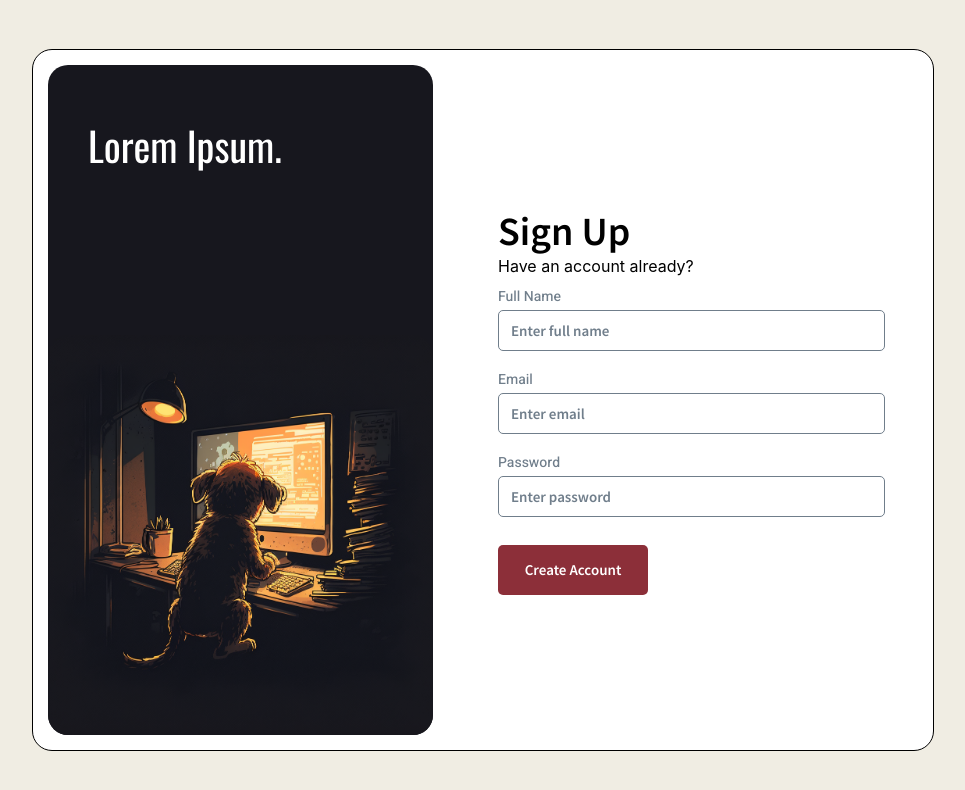
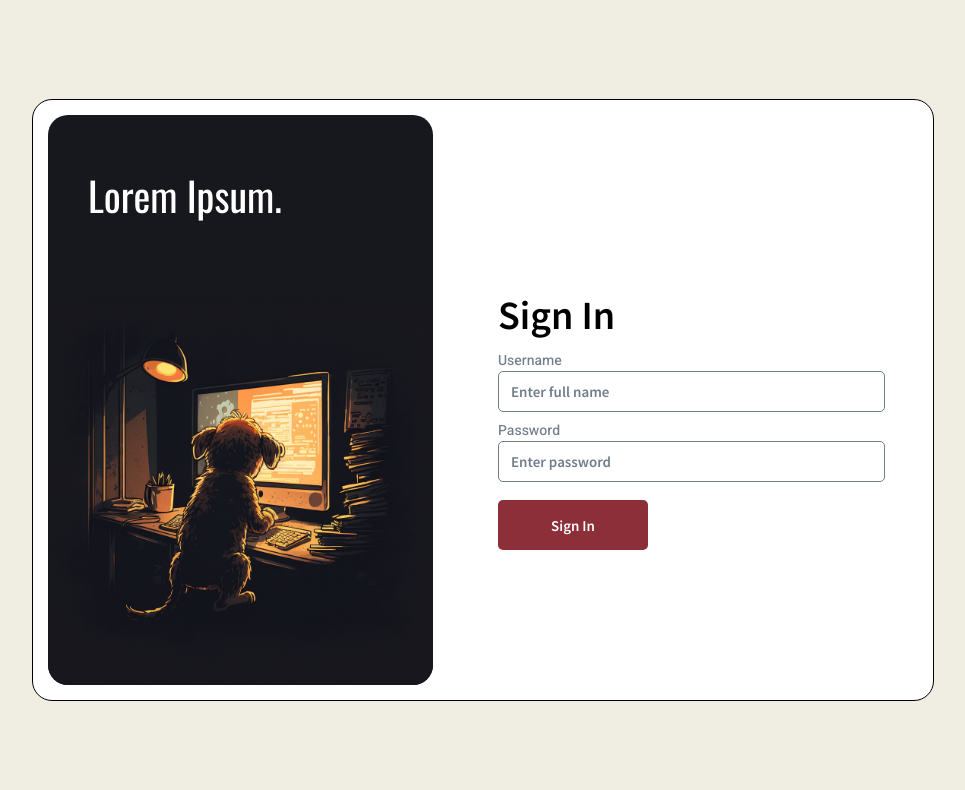
Before and after one commit to Swag369/Bitcamp-Project, a React (Create React App) app in the folder frontend/: page /login in a window 1280 px wide. Shown: the top 790 px of the page, without its empty margins (157-1122 px from the left). Built offline with nearby package versions, Linux system fonts and the light colour scheme.

Commit message:
Implemented Login System
No backend implementation yet

```diff
--- a/frontend/src/Components/NavBar.css
+++ b/frontend/src/Components/NavBar.css
@@ -1,3 +1,8 @@
+@import url('https://fonts.googleapis.com/css2?family=Roboto&display=swap');
+@import url('https://fonts.googleapis.com/css2?family=Oswald&family=Roboto&display=swap');
+@import url('https://fonts.googleapis.com/css2?family=Source+Sans+Pro:wght@600&display=swap');
+@import url('https://fonts.googleapis.com/css2?family=Heebo:wght@500&family=Source+Sans+Pro:wght@600&display=swap');
+
 .nav-bar {
     display: flex;
     position: fixed;
--- /dev/null
+++ b/frontend/src/Context/UserContext.js
@@ -0,0 +1,23 @@
+import { createContext, useState } from 'react';
+
+export const UserContext = createContext(null);
+
+export const ContextProvider = (props) => {
+    const [loggedIn, setIsLoggedIn] = useState(false);
+
+    const login = (username, password) => {
+        if (username === "Bitcamp" && password === "Bitcamp") {
+            setIsLoggedIn(true);
+        }
+    }
+
+    const logout = () => {
+        setIsLoggedIn(false);
+    }
+
+    return (
+        <UserContext.Provider value={{loggedIn, login, logout}}>
+            {props.children}
+        </UserContext.Provider>
+    )
+}
--- a/frontend/src/Demo.js
+++ b/frontend/src/Demo.js
@@ -1,12 +1,15 @@
-import React from 'react';
+import React, { useContext } from 'react';
 import SideBar from './Components/SideBar.js';
 import './Demo.css';
+import { UserContext } from './Context/UserContext.js';
 
 const Demo = () => {
+    const { loggedIn, login, logout } = useContext(UserContext);
+
     return (
         <div className='demo'>
             <SideBar />
-            <h1>Demo</h1>
+            <h1>{loggedIn ? "Hello User" : "Demo"}</h1>
         </div>
     );
 }
--- a/frontend/src/Login.css
+++ b/frontend/src/Login.css
@@ -31,7 +31,7 @@
 
 .overall-modal {
     width: 900px;
-    height: 700px;
+    height: 600px;
     display: flex;
     background-color: #FFFFFF;
     border-radius: 20px;
@@ -90,7 +90,7 @@
     font-family: 'Source Sans Pro', sans-serif;
     font-size: 40px;
     font-weight: 600;
-    margin: 0px;
+    margin-bottom: 10px;
 }
 
 .text3 {
@@ -129,7 +129,7 @@
 .input-label {
     font-family: 'Heebo', sans-serif;
     color: #707e8b;
-    margin-bottom: 3px;
+    margin: 0;
     font-size: 14px;
 }
 
@@ -143,7 +143,7 @@
     padding: 10px 12px 10px 12px;
     border-radius: 5px;
     border: 1px solid #707e8b;
-    margin-bottom: 18px;
+    margin-bottom: 8px;
 }
 
 .input-field::placeholder {
--- a/frontend/src/Login.js
+++ b/frontend/src/Login.js
@@ -1,9 +1,30 @@
-import React from 'react'
-import image from './Assets/login-left-modal.png'
+import React, { useContext, useState }  from 'react'
+import { useNavigate } from 'react-router-dom';
+import image from './Assets/login-left-modal.png';
+import { UserContext } from './Context/UserContext.js';
 
 import './Login.css'
 
 const Login = () => {
+  const navigate = useNavigate();
+  const { login } = useContext(UserContext);
+  const [username, setUsername] = useState("");
+  const [password, setPassWord] = useState("");
+
+  const navigateToDemo = (event) => {
+    navigate('/demo');
+    login(username, password);
+    event.preventDefault();
+  }
+
+  const changeName = (e) => {
+    setUsername(e.target.value);
+  }
+
+  const changePassword = (e) => {
+    setPassWord(e.target.value);
+  }
+
   return (
     <div className = "window-login">
       <div className = "window-main">
@@ -21,21 +42,19 @@ const Login = () => {
 
             </div>
             <div className = "modal-right">
-              <p className = "text2">Sign Up</p>
-              <p className = "text3">Have an account already? </p>
+              <p className = "text2">Sign In</p>
 
-              <form className = "sign-up-form">
+              <form className = "sign-up-form" onSubmit={(event) => navigateToDemo(event)}>
 
-                <label className = "input-label" for="fname">Full Name</label>
-                <input className = "input-field" type="text" id="fname" placeholder = "Enter full name"/>
-
-                <label className = "input-label" for="lname">Email</label>
-                <input className = "input-field" type="text" id="lname" placeholder = "Enter email"/>
+                <label className = "input-label" for="username">Username</label>
+                <input className = "input-field" type="text" id="username" onChange={(e) => changeName(e)}
+                placeholder="Enter full name"/>
 
                 <label className = "input-label" for="password">Password</label>
-                <input className = "input-field" type="password" id="password" placeholder = "Enter password"/>
+                <input className = "input-field" type="password" id="password" onChange={(e) => changePassword(e)}
+                placeholder = "Enter password"/>
 
-                <input className = "input-button" type="submit" value="Create Account"/>
+                <input className = "input-button" type="submit" value="Sign In"/>
               </form>
 
           </div>
--- a/frontend/src/index.js
+++ b/frontend/src/index.js
@@ -4,14 +4,17 @@ import './index.css';
 import App from './App';
 import reportWebVitals from './reportWebVitals';
 import { BrowserRouter } from 'react-router-dom';
+import { ContextProvider } from './Context/UserContext.js';
 
 const root = ReactDOM.createRoot(document.getElementById('root'));
 root.render(
-  <BrowserRouter>
-    <React.StrictMode>
-      <App />
-    </React.StrictMode>
-  </BrowserRouter>
+  <ContextProvider>
+    <BrowserRouter>
+      <React.StrictMode>
+        <App />
+      </React.StrictMode>
+    </BrowserRouter>
+  </ContextProvider>
 );
 
 // If you want to start measuring performance in your app, pass a function
```
Also changed, not shown: frontend/src/App.js (indentation only).
